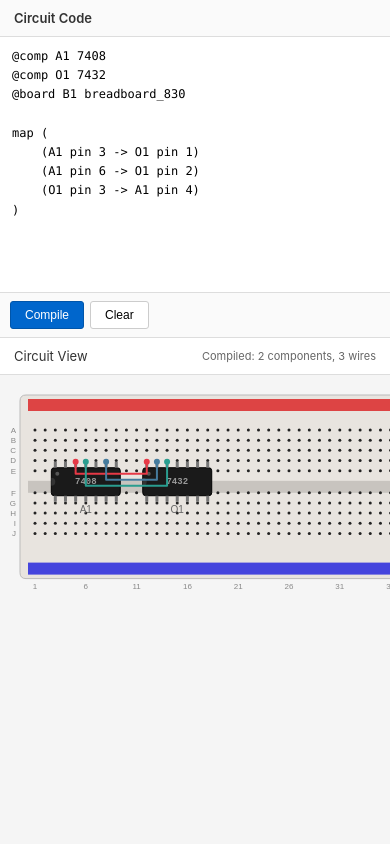
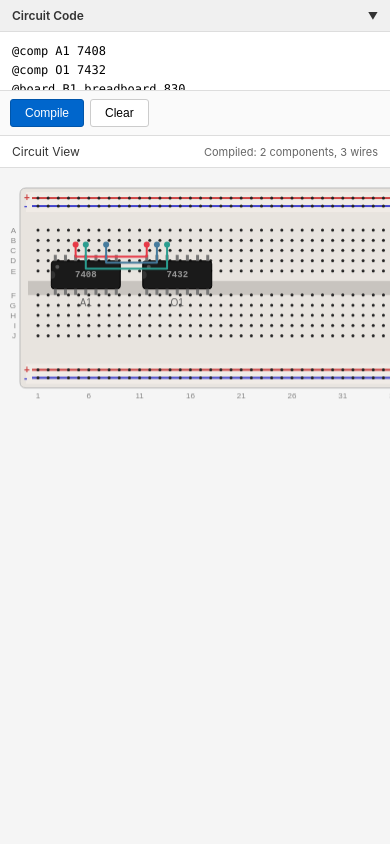
Before and after one commit to Ahsaniat/Circuit-Sim, a website built with Vite: page web/index.html in a window 390 px wide. Built offline with nearby package versions, Linux system fonts and the light colour scheme.

Commit message:
Fix UI and breadboard layout
- Add collapsible code editor panel
- Add proper power rails with + and - holes
- Fix wire terminals to connect to adjacent free holes
- Improve wire routing to avoid overlaps
- Add language documentation
- Better responsive layout

```diff
--- a/web/index.html
+++ b/web/index.html
@@ -25,8 +25,8 @@
             width: 100vw;
         }
         .editor-panel {
-            width: 350px;
-            min-width: 280px;
+            width: 320px;
+            min-width: 200px;
             max-width: 500px;
             background: #fff;
             border-right: 1px solid #ddd;
@@ -35,17 +35,43 @@
             flex-shrink: 0;
         }
         .editor-header {
-            padding: 10px 14px;
+            padding: 8px 12px;
             border-bottom: 1px solid #ddd;
             font-weight: 600;
-            font-size: 13px;
+            font-size: 12px;
             background: #fafafa;
+            display: flex;
+            justify-content: space-between;
+            align-items: center;
+            cursor: pointer;
+            user-select: none;
+        }
+        .editor-header:hover {
+            background: #f0f0f0;
+        }
+        .collapse-icon {
+            font-size: 10px;
+            transition: transform 0.2s;
+        }
+        .editor-panel.collapsed .collapse-icon {
+            transform: rotate(-90deg);
+        }
+        .editor-panel.collapsed {
+            width: 40px;
+            min-width: 40px;
+        }
+        .editor-panel.collapsed .editor-header span:first-child {
+            display: none;
+        }
+        .editor-panel.collapsed .editor-content {
+            display: none;
         }
         .editor-content {
             flex: 1;
             display: flex;
             flex-direction: column;
             min-height: 0;
+            overflow: hidden;
         }
         #code-editor {
             flex: 1;
@@ -94,13 +120,13 @@
             overflow: hidden;
         }
         .canvas-header {
-            padding: 10px 14px;
+            padding: 8px 12px;
             border-bottom: 1px solid #ddd;
             background: #fff;
             display: flex;
             justify-content: space-between;
             align-items: center;
-            font-size: 13px;
+            font-size: 12px;
             flex-shrink: 0;
         }
         .canvas-container {
@@ -115,11 +141,11 @@
         .error-panel {
             background: #fef2f2;
             border-top: 1px solid #fca5a5;
-            padding: 10px 12px;
-            font-size: 12px;
+            padding: 8px 10px;
+            font-size: 11px;
             font-family: 'SF Mono', 'Consolas', monospace;
             color: #b91c1c;
-            max-height: 120px;
+            max-height: 100px;
             overflow-y: auto;
         }
         .error-panel.hidden {
@@ -136,21 +162,32 @@
             .editor-panel {
                 width: 100%;
                 max-width: none;
-                height: 40vh;
-                min-height: 200px;
+                height: auto;
+                max-height: 45vh;
                 border-right: none;
                 border-bottom: 1px solid #ddd;
             }
+            .editor-panel.collapsed {
+                width: 100%;
+                height: auto;
+            }
+            .editor-content {
+                max-height: 35vh;
+            }
             .canvas-panel {
-                height: 60vh;
+                flex: 1;
+                min-height: 50vh;
             }
         }
     </style>
 </head>
 <body>
     <div class="container">
-        <div class="editor-panel">
-            <div class="editor-header">Circuit Code</div>
+        <div class="editor-panel" id="editor-panel">
+            <div class="editor-header" id="editor-toggle">
+                <span>Circuit Code</span>
+                <span class="collapse-icon">&#9660;</span>
+            </div>
             <div class="editor-content">
                 <textarea id="code-editor" spellcheck="false">@comp A1 7408
 @comp O1 7432
@@ -161,12 +198,12 @@ map (
     (A1 pin 6 -> O1 pin 2)
     (O1 pin 3 -> A1 pin 4)
 )</textarea>
+                <div class="toolbar">
+                    <button class="btn btn-primary" id="compile-btn">Compile</button>
+                    <button class="btn" id="clear-btn">Clear</button>
+                </div>
+                <div class="error-panel hidden" id="error-panel"></div>
             </div>
-            <div class="toolbar">
-                <button class="btn btn-primary" id="compile-btn">Compile</button>
-                <button class="btn" id="clear-btn">Clear</button>
-            </div>
-            <div class="error-panel hidden" id="error-panel"></div>
         </div>
         <div class="canvas-panel">
             <div class="canvas-header">
--- a/web/src/compiler/compiler.ts
+++ b/web/src/compiler/compiler.ts
@@ -486,7 +486,8 @@ class IRGenerator {
         };
     }
 
-    private getPinPosition(componentId: string, pinNumber: number): Position {
+    // Get wire terminal position - connects to a free hole in the same column
+    private getWireTerminalPosition(componentId: string, pinNumber: number): Position {
         const pos = this.componentPositions.get(componentId);
         if (!pos) return { x: 0, y: 0 };
 
@@ -494,35 +495,30 @@ class IRGenerator {
         if (!symbol) return pos;
 
         if (symbol.kind === 'board') {
-            // Convert pin number to column/row
-            // For now, simple mapping: pins map to columns
             const col = ((pinNumber - 1) % this.NUM_COLS) + 1;
-            const row = pinNumber <= this.NUM_COLS ? 'E' : 'F';
+            const row = pinNumber <= this.NUM_COLS ? 'D' : 'G'; // Use adjacent rows
             return this.getBoardHolePosition(componentId, col, row);
         }
 
-        // IC pin layout - horizontal orientation
-        // Top row: pins 1 to N/2 (left to right)
-        // Bottom row: pins N to N/2+1 (left to right, i.e., N at left, N/2+1 at right)
+        // For IC pins, wire connects to adjacent row (not on the IC leg)
         const pinCount = BUILTIN_ICS[symbol.type] || 14;
         const pinsPerSide = pinCount / 2;
 
-        const holesStartX = pos.x + 1; // Offset to align with hole grid
+        const holesStartX = pos.x + 1;
 
         if (pinNumber <= pinsPerSide) {
-            // Top row - pins go into row E of breadboard
+            // Top pin (row E) - wire connects to row D
             const pinIndex = pinNumber - 1;
             return {
                 x: holesStartX + pinIndex * this.HOLE_SPACING,
-                y: pos.y - 1.5 // Above IC body (into row E)
+                y: pos.y - 1.5 - this.HOLE_SPACING // Row D (one above E)
             };
         } else {
-            // Bottom row - pins go into row F of breadboard
-            // Pin N is at left, pin N/2+1 is at right
+            // Bottom pin (row F) - wire connects to row G
             const pinIndex = pinCount - pinNumber;
             return {
                 x: holesStartX + pinIndex * this.HOLE_SPACING,
-                y: pos.y + 8.5 // Below IC body (into row F)
+                y: pos.y + 8.5 + this.HOLE_SPACING // Row G (one below F)
             };
         }
     }
@@ -538,11 +534,12 @@ class IRGenerator {
 
         for (let i = 0; i < connections.length; i++) {
             const conn = connections[i];
-            const fromPos = this.getPinPosition(conn.source.componentId, conn.source.pinNumber);
+            // Use wire terminal positions (adjacent free holes) instead of pin positions
+            const fromPos = this.getWireTerminalPosition(conn.source.componentId, conn.source.pinNumber);
             const color = colors[i % colors.length];
 
             for (const dest of conn.destinations) {
-                const toPos = this.getPinPosition(dest.componentId, dest.pinNumber);
+                const toPos = this.getWireTerminalPosition(dest.componentId, dest.pinNumber);
                 const waypoints = this.routeWire(fromPos, toPos, usedYChannels, usedXChannels, CHANNEL_SPACING);
 
                 wires.push({
--- a/web/src/main.ts
+++ b/web/src/main.ts
@@ -7,12 +7,14 @@ class App {
     private codeEditor: HTMLTextAreaElement;
     private errorPanel: HTMLDivElement;
     private statusEl: HTMLSpanElement;
+    private editorPanel: HTMLDivElement;
 
     constructor() {
         const canvas = document.getElementById('circuit-canvas') as HTMLCanvasElement;
         this.codeEditor = document.getElementById('code-editor') as HTMLTextAreaElement;
         this.errorPanel = document.getElementById('error-panel') as HTMLDivElement;
         this.statusEl = document.getElementById('status') as HTMLSpanElement;
+        this.editorPanel = document.getElementById('editor-panel') as HTMLDivElement;
 
         this.renderer = new CircuitRenderer(canvas);
         this.setupEventListeners();
@@ -24,6 +26,11 @@ class App {
     private setupEventListeners(): void {
         document.getElementById('compile-btn')?.addEventListener('click', () => this.compile());
         document.getElementById('clear-btn')?.addEventListener('click', () => this.clear());
+
+        document.getElementById('editor-toggle')?.addEventListener('click', () => {
+            this.editorPanel.classList.toggle('collapsed');
+            setTimeout(() => this.renderer.resize(), 200);
+        });
 
         this.codeEditor.addEventListener('keydown', (e) => {
             if (e.ctrlKey && e.key === 'Enter') {
--- a/web/src/renderer/CircuitRenderer.ts
+++ b/web/src/renderer/CircuitRenderer.ts
@@ -89,21 +89,22 @@ export class CircuitRenderer {
 
         const numCols = 63;
         const numRowsPerHalf = 5;
-        const railWidth = 20;
-        const channelHeight = 12;
-        const holeMargin = 15;
+        const railHeight = 24;
+        const channelHeight = 14;
+        const holeMargin = 18;
+        // const railHoleRows = 2;
 
         const w = holeMargin * 2 + numCols * HOLE_SPACING;
-        const h = railWidth + holeMargin + numRowsPerHalf * HOLE_SPACING + channelHeight +
-                  numRowsPerHalf * HOLE_SPACING + holeMargin + railWidth;
+        const h = railHeight + holeMargin + numRowsPerHalf * HOLE_SPACING + channelHeight +
+                  numRowsPerHalf * HOLE_SPACING + holeMargin + railHeight;
 
         const geo: BoardGeometry = {
             x, y, width: w, height: h,
             holesStartX: x + holeMargin,
-            holesStartY: y + railWidth + holeMargin,
-            topHalfY: y + railWidth + holeMargin,
-            bottomHalfY: y + railWidth + holeMargin + numRowsPerHalf * HOLE_SPACING + channelHeight,
-            channelY: y + railWidth + holeMargin + numRowsPerHalf * HOLE_SPACING,
+            holesStartY: y + railHeight + holeMargin,
+            topHalfY: y + railHeight + holeMargin,
+            bottomHalfY: y + railHeight + holeMargin + numRowsPerHalf * HOLE_SPACING + channelHeight,
+            channelY: y + railHeight + holeMargin + numRowsPerHalf * HOLE_SPACING,
             numCols
         };
         this.boardGeometry.set(board.id, geo);
@@ -116,20 +117,91 @@ export class CircuitRenderer {
         this.ctx.fill();
         this.ctx.stroke();
 
-        // Top power rail
-        this.ctx.fillStyle = '#d44';
-        this.ctx.fillRect(x + 8, y + 4, w - 16, railWidth - 8);
-        this.ctx.fillStyle = '#44d';
-        this.ctx.fillRect(x + 8, y + h - railWidth + 4, w - 16, railWidth - 8);
+        // Top power rail area
+        const topRailY = y + 4;
+        this.ctx.fillStyle = '#f0ebe6';
+        this.ctx.fillRect(x + 6, topRailY, w - 12, railHeight - 4);
+
+        // Top rail: + (red) and - (blue) lines
+        this.ctx.strokeStyle = '#c44';
+        this.ctx.lineWidth = 2;
+        this.ctx.beginPath();
+        this.ctx.moveTo(x + 12, topRailY + 6);
+        this.ctx.lineTo(x + w - 12, topRailY + 6);
+        this.ctx.stroke();
+
+        this.ctx.strokeStyle = '#44c';
+        this.ctx.beginPath();
+        this.ctx.moveTo(x + 12, topRailY + railHeight - 10);
+        this.ctx.lineTo(x + w - 12, topRailY + railHeight - 10);
+        this.ctx.stroke();
+
+        // Top rail holes (+ row and - row)
+        this.ctx.fillStyle = '#222';
+        for (let col = 0; col < numCols; col++) {
+            const hx = geo.holesStartX + col * HOLE_SPACING;
+            // + row
+            this.ctx.beginPath();
+            this.ctx.arc(hx, topRailY + 6, 1.5, 0, Math.PI * 2);
+            this.ctx.fill();
+            // - row
+            this.ctx.beginPath();
+            this.ctx.arc(hx, topRailY + railHeight - 10, 1.5, 0, Math.PI * 2);
+            this.ctx.fill();
+        }
+
+        // + and - labels for top rail
+        this.ctx.fillStyle = '#c44';
+        this.ctx.font = 'bold 10px sans-serif';
+        this.ctx.textAlign = 'left';
+        this.ctx.fillText('+', x + 4, topRailY + 9);
+        this.ctx.fillStyle = '#44c';
+        this.ctx.fillText('-', x + 4, topRailY + railHeight - 7);
+
+        // Bottom power rail area
+        const bottomRailY = y + h - railHeight;
+        this.ctx.fillStyle = '#f0ebe6';
+        this.ctx.fillRect(x + 6, bottomRailY, w - 12, railHeight - 4);
+
+        // Bottom rail: + and - lines
+        this.ctx.strokeStyle = '#c44';
+        this.ctx.lineWidth = 2;
+        this.ctx.beginPath();
+        this.ctx.moveTo(x + 12, bottomRailY + 6);
+        this.ctx.lineTo(x + w - 12, bottomRailY + 6);
+        this.ctx.stroke();
+
+        this.ctx.strokeStyle = '#44c';
+        this.ctx.beginPath();
+        this.ctx.moveTo(x + 12, bottomRailY + railHeight - 10);
+        this.ctx.lineTo(x + w - 12, bottomRailY + railHeight - 10);
+        this.ctx.stroke();
+
+        // Bottom rail holes
+        this.ctx.fillStyle = '#222';
+        for (let col = 0; col < numCols; col++) {
+            const hx = geo.holesStartX + col * HOLE_SPACING;
+            this.ctx.beginPath();
+            this.ctx.arc(hx, bottomRailY + 6, 1.5, 0, Math.PI * 2);
+            this.ctx.fill();
+            this.ctx.beginPath();
+            this.ctx.arc(hx, bottomRailY + railHeight - 10, 1.5, 0, Math.PI * 2);
+            this.ctx.fill();
+        }
+
+        // + and - labels for bottom rail
+        this.ctx.fillStyle = '#c44';
+        this.ctx.font = 'bold 10px sans-serif';
+        this.ctx.fillText('+', x + 4, bottomRailY + 9);
+        this.ctx.fillStyle = '#44c';
+        this.ctx.fillText('-', x + 4, bottomRailY + railHeight - 7);
 
         // Center channel
         this.ctx.fillStyle = '#c8c4bf';
         this.ctx.fillRect(x + 8, geo.channelY, w - 16, channelHeight);
 
-        // Draw holes
+        // Draw main holes - Top half (rows A-E)
         this.ctx.fillStyle = '#222';
-
-        // Top half (rows A-E)
         for (let row = 0; row < numRowsPerHalf; row++) {
             for (let col = 0; col < numCols; col++) {
                 const hx = geo.holesStartX + col * HOLE_SPACING;
```
